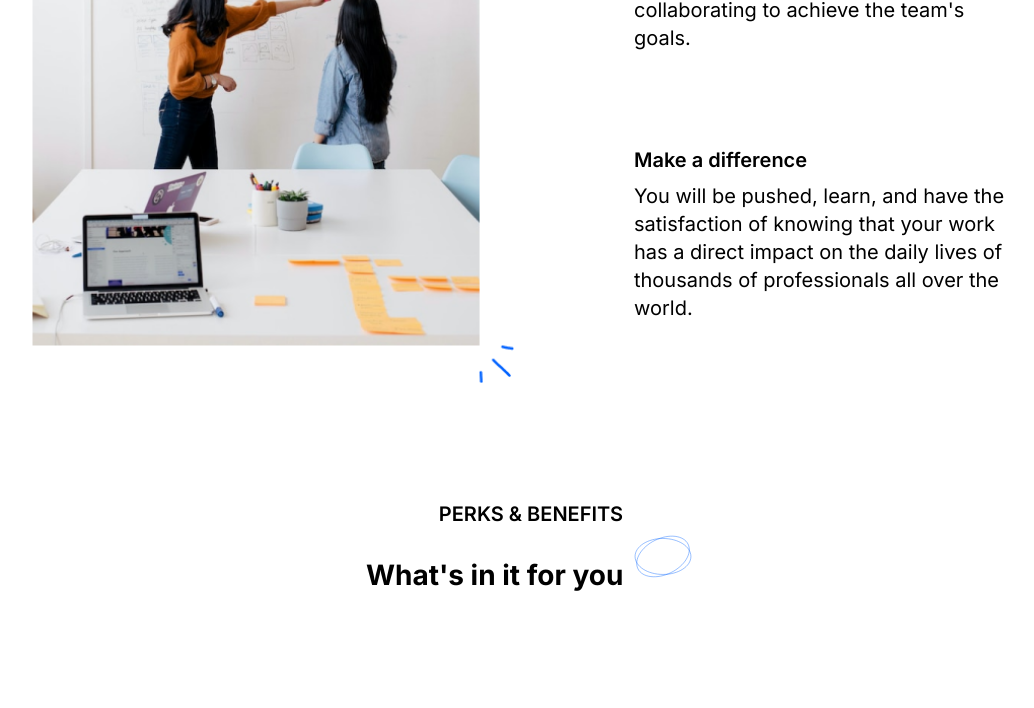
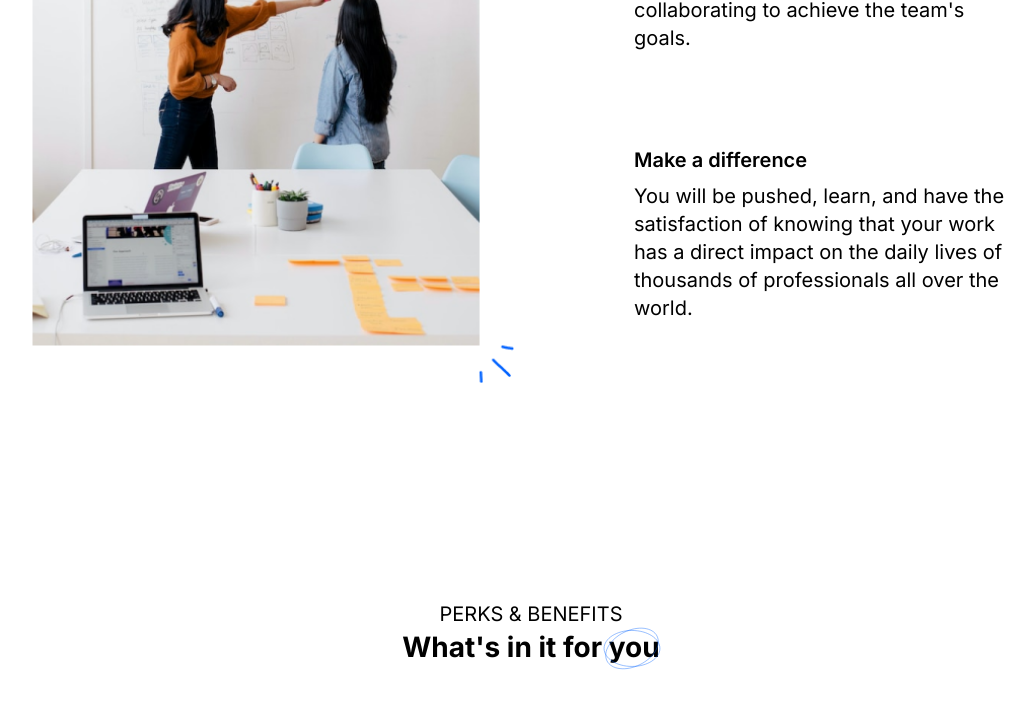
Before and after one commit to Mavrik-jnr/career-landing-page, a React (Create React App) app: page / in a window 1280 px wide. Shown: the part 2700-3408 px from the top of the page, without its empty margins (109-1143 px from the left). Built offline with nearby package versions, Linux system fonts and the light colour scheme.

Commit message:
Fix/ Fix heading

```diff
--- a/src/App.js
+++ b/src/App.js
@@ -196,6 +196,7 @@ function App() {
       </WhyWorkHereWrapper>
 
       <PerksWrapper>
+        <PerksContent>
           <h6>PERKS & BENEFITS</h6>
           <h3>
             What's in it for{" "}
@@ -203,6 +204,7 @@ function App() {
               you <img src={circle} alt="" />
             </span>
           </h3>
+        </PerksContent>
       </PerksWrapper>
     </AppBody>
   );
@@ -494,8 +496,24 @@ const WhyWorkHereImg = styled.div`
   }
 `;
 
-const PerksWrapper = styled(Section)``;
+const PerksWrapper = styled(Section)`
+  margin-top: 100px;
+`;
 
 const PerksContent = styled.div`
   width: 83.3%;
+  & h6 {
+    font-weight: 400;
+    text-align: center;
+  }
+  & span {
+    position: relative;
+  }
+  & span img {
+    position: absolute;
+    left: -10px;
+    top: -10px;
+    /* bottom: 20px; */
+    /* right: 20px; */
+  }
 `;
```
Lines whose indentation alone changed are shown as unchanged.
